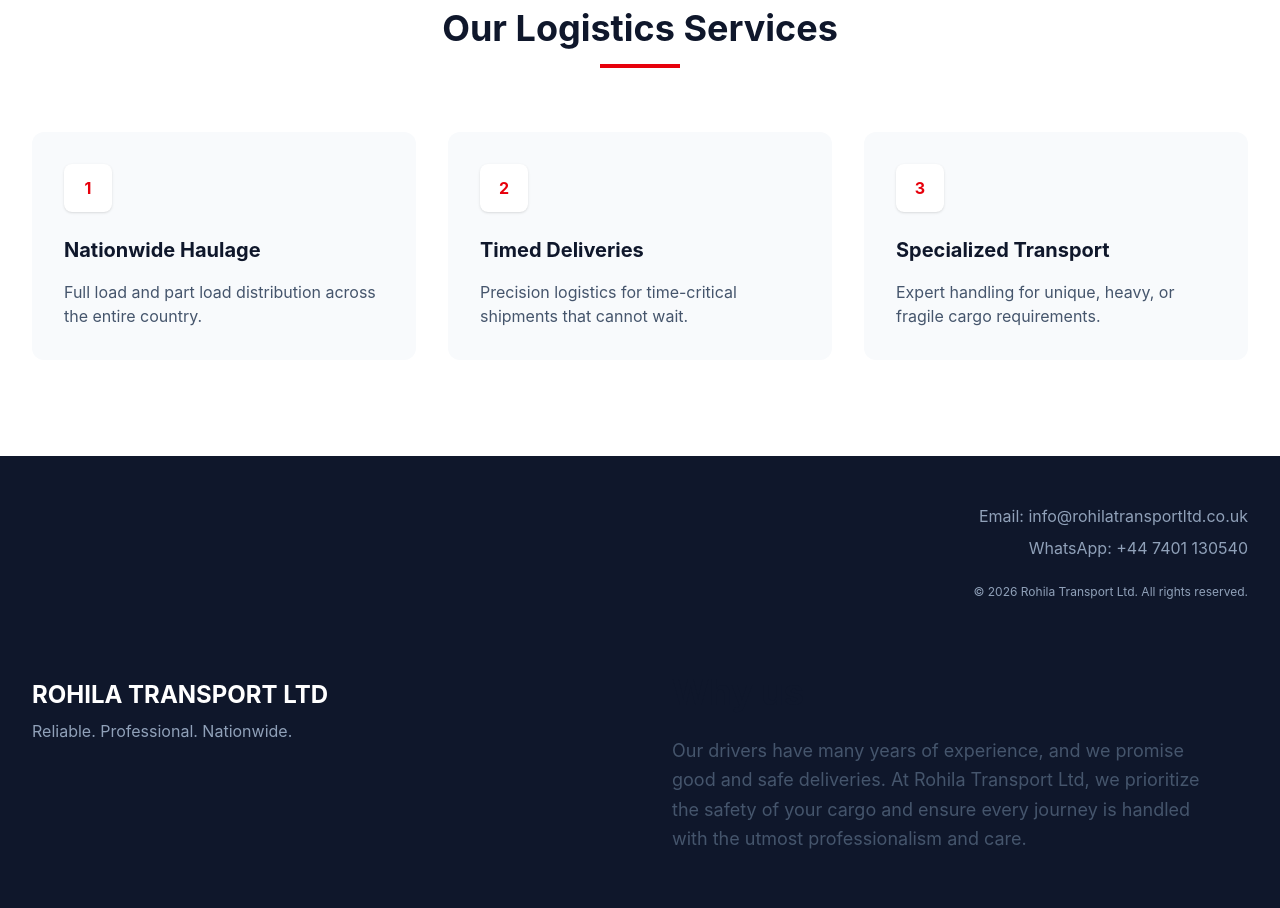
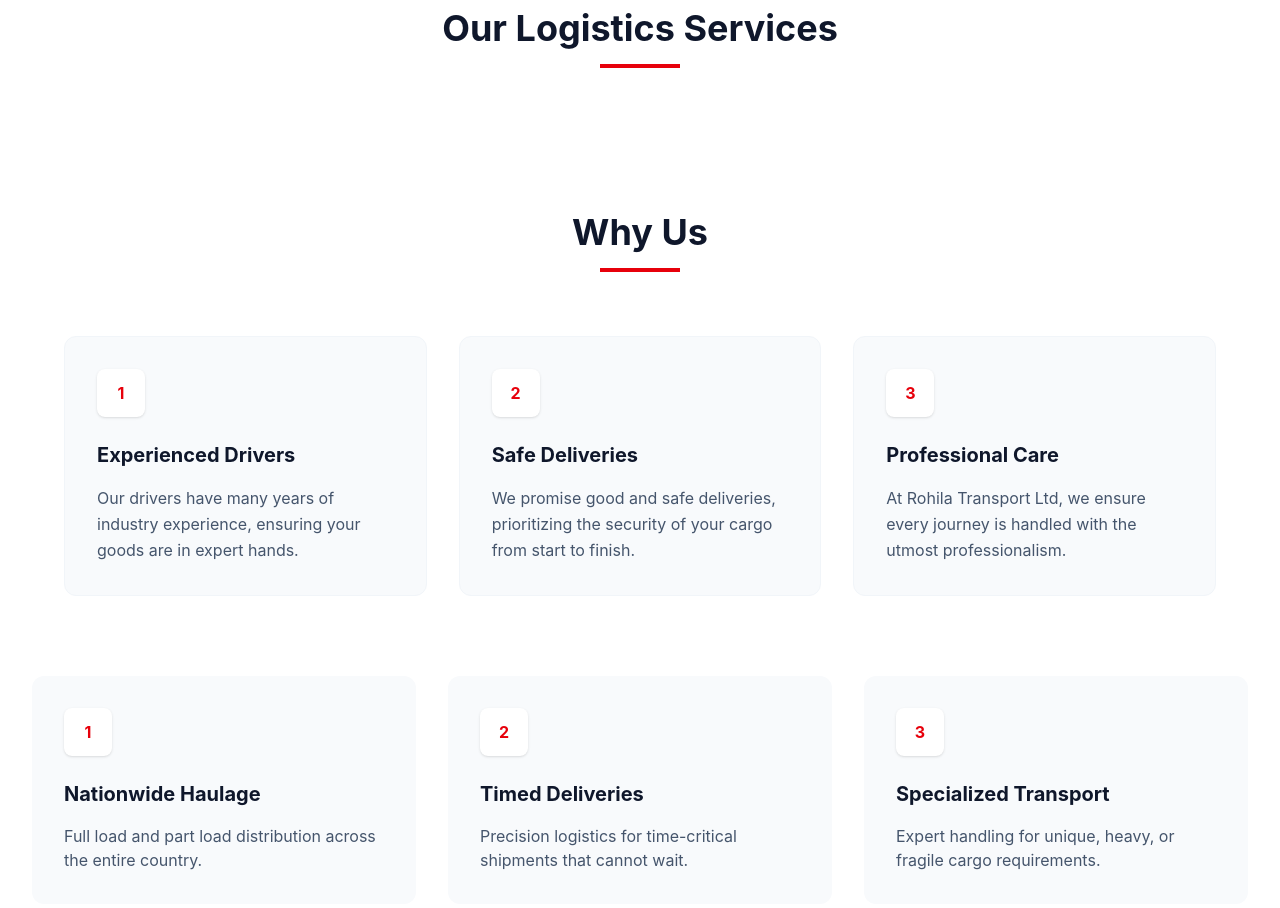
Before and after one commit to Prakul2023/rohilatransport, a React (Vite) app: page / in a window 1280 px wide. Shown: the part 840-1748 px from the top of the page. Built offline with nearby package versions, Linux system fonts and the light colour scheme.

Commit message:
Update Why Us section with grid layout

```diff
--- a/src/App.tsx
+++ b/src/App.tsx
@@ -104,11 +104,47 @@ const App: React.FC = () => {
             <div className="w-20 h-1 bg-red-600 mx-auto"></div>
           </div>
         </FadeIn>
+        <section id="why-us" className="py-20 px-8 bg-white">
+  <div className="max-w-7xl mx-auto">
+    <FadeIn>
+      <div className="text-center mb-16">
+        <h2 className="text-4xl font-bold mb-4">Why Us</h2>
+        <div className="w-20 h-1 bg-red-600 mx-auto"></div>
+      </div>
+    </FadeIn>
+
+    <div className="grid md:grid-cols-3 gap-8">
+      {[
+        {
+          title: "Experienced Drivers",
+          desc: "Our drivers have many years of industry experience, ensuring your goods are in expert hands."
+        },
+        {
+          title: "Safe Deliveries",
+          desc: "We promise good and safe deliveries, prioritizing the security of your cargo from start to finish."
+        },
+        {
+          title: "Professional Care",
+          desc: "At Rohila Transport Ltd, we ensure every journey is handled with the utmost professionalism."
+        }
+      ].map((item, i) => (
+        <FadeIn key={i} delay={i * 0.2}>
+          <div className="p-8 bg-slate-50 rounded-xl hover:shadow-lg transition h-full border border-slate-100">
+            <div className="w-12 h-12 bg-white rounded-lg flex items-center justify-center shadow-sm mb-6 font-bold text-red-600">
+              {i + 1}
+            </div>
+            <h3 className="text-xl font-bold mb-4">{item.title}</h3>
+            <p className="text-slate-600 leading-relaxed">{item.desc}</p>
+          </div>
+        </FadeIn>
+      ))}
+    </div>
+  </div>
+</section>
 
         <div className="grid md:grid-cols-3 gap-8">
           {services.map((service, i) => (
             <FadeIn key={i} delay={i * 0.2}>
-              <div className="text-center"></div>
               <div className="p-8 bg-slate-50 rounded-xl hover:shadow-lg transition">
                 <div className="w-12 h-12 bg-white rounded-lg flex items-center justify-center shadow-sm mb-6 font-bold text-red-600">
                   {i + 1}
```
